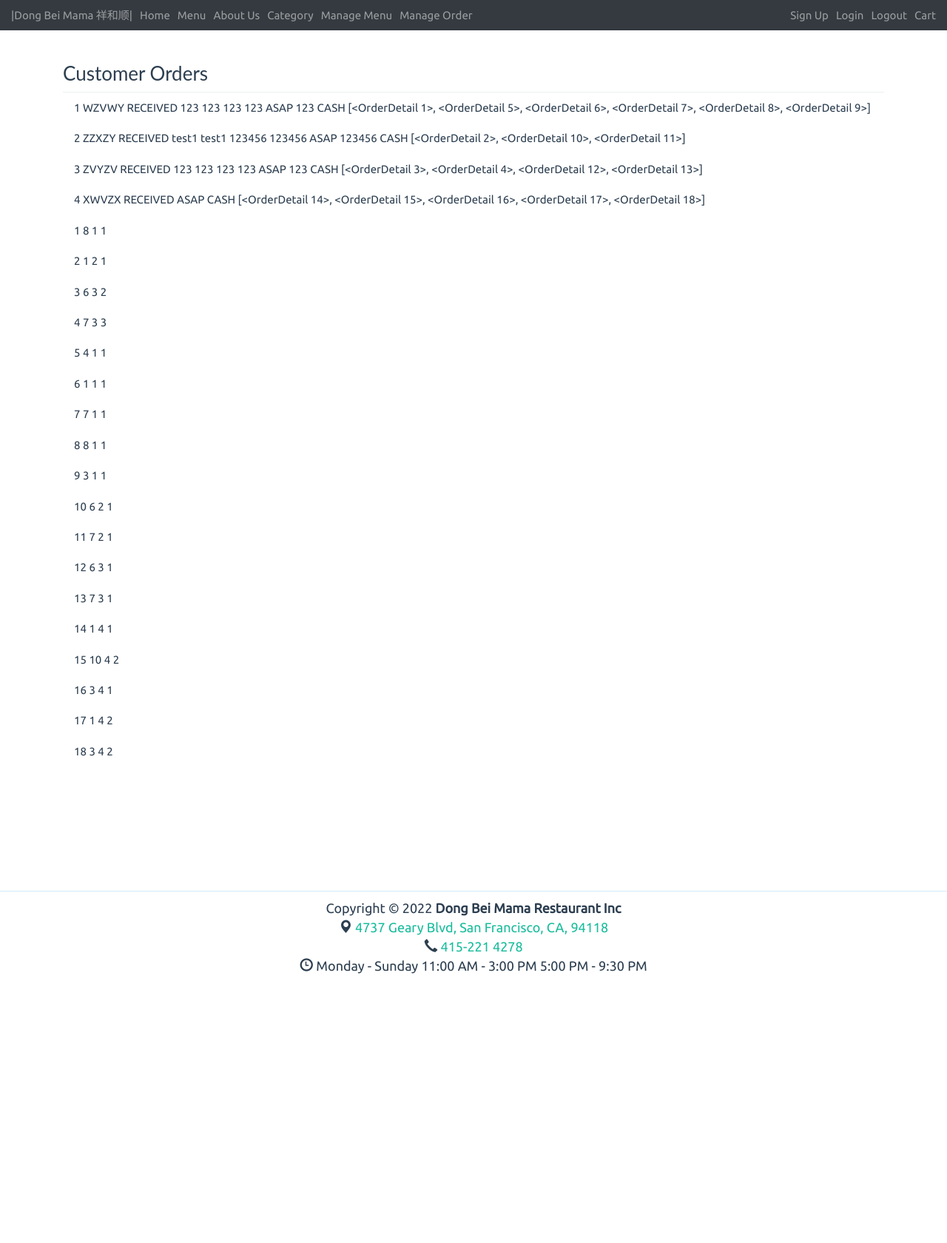
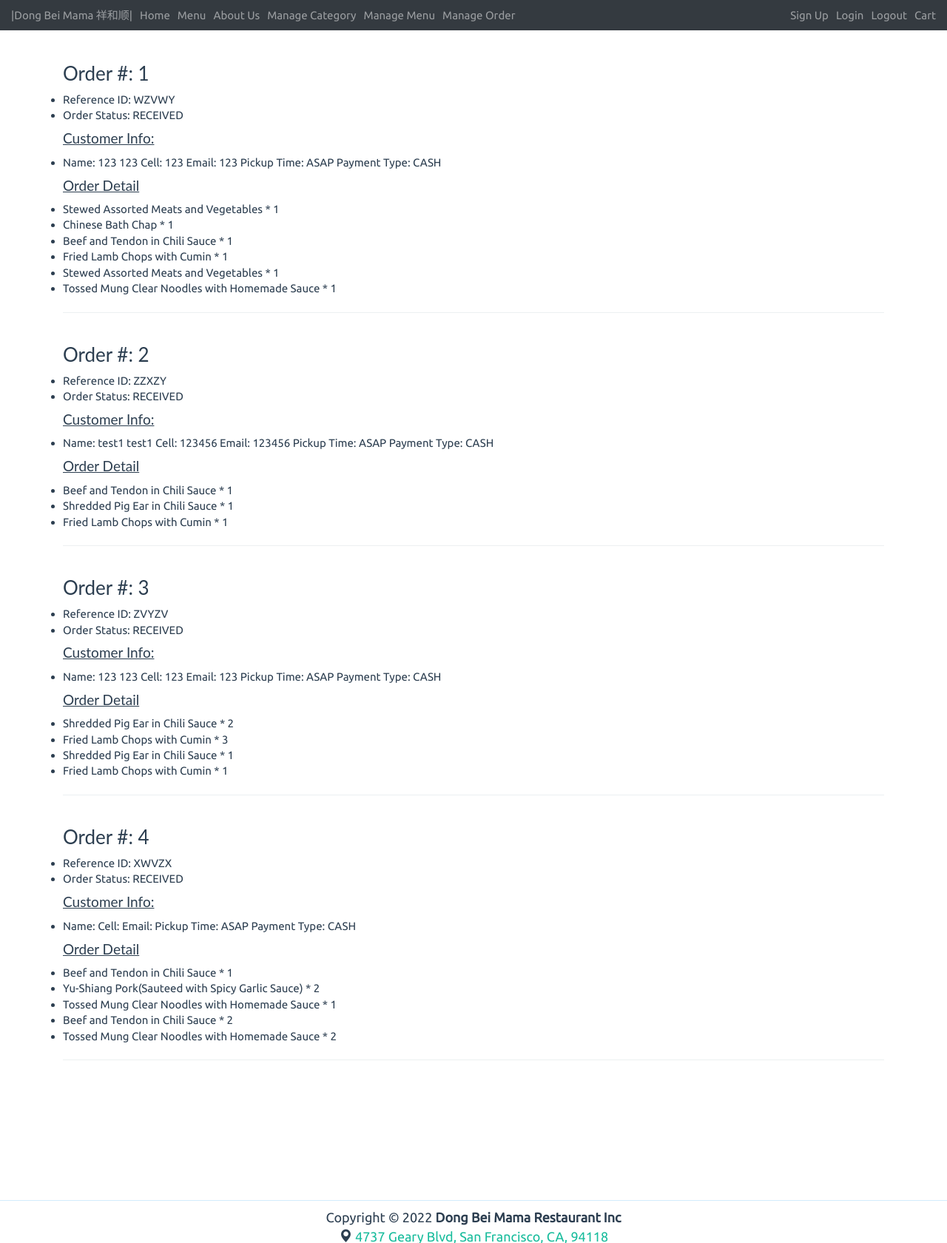
Before and after one commit to RayJCoder/webapp, a Flask app: page /manage-order in a window 1280 px wide. Shown: the top 1680 px of the page at 74% size. Before the commit the page ends 1316 px from the top, so only its background shows below. Run offline with Flask 2, Linux system fonts and the light colour scheme; data comes from the database, SQL or seed files in the repository; some libraries are stand-ins or nearby versions.

Commit message:
modify order management

```diff
--- a/website/__init__.py
+++ b/website/__init__.py
@@ -35,7 +35,6 @@ def create_app():
     return app
 
 def create_database(app):
-    db.create_all(app=app)
     if not path.exists('website/' + DB_NAME):
         db.create_all(app=app)
         print('created database!')
--- a/website/admin.py
+++ b/website/admin.py
@@ -113,4 +113,6 @@ def manage_menu():
 def manage_order():
     orders = Orders.query.all()
     orderdetail = OrderDetail.query.all()
-    return render_template('manage_order.html', orders=orders, orderdetail = orderdetail)
+    q = db.session.query(Orders, OrderDetail, Menu).filter(Orders.id == OrderDetail.OrderId).filter(OrderDetail.ItemId == Menu.id).all()
+
+    return render_template('manage_order.html', orders=orders, orderdetail = orderdetail, q = q)
--- a/website/templates/cart.html
+++ b/website/templates/cart.html
@@ -1,8 +1,7 @@
 {% extends "layout.html" %}
 {% block head %}
     <!-- Bootstrap CSS -->
-    <link rel="stylesheet" href="{{ url_for('static', filename='bs/css/flatly.min.css') }}" />
-    <link rel="stylesheet" href="{{ url_for('static', filename='css/styles.css') }}" />
+
 {% endblock %}
 
 {% block body %}
--- a/website/templates/layout.html
+++ b/website/templates/layout.html
@@ -41,7 +41,7 @@
           <a class="nav-item nav-link" id="menu" href="/menu">Menu</a>
           <a class="nav-item nav-link" id="about-us" href="/about-us">About Us</a>
 
-          <a class="nav-item nav-link" id="category" href="/manage-category">Category</a>
+          <a class="nav-item nav-link" id="category" href="/manage-category">Manage Category</a>
           <a class="nav-item nav-link" id="manage_menu" href="/manage-menu">Manage Menu</a>
           <a class="nav-item nav-link" id="manage_menu" href="/manage-order">Manage Order</a>
         </div>
--- a/website/templates/manage_order.html
+++ b/website/templates/manage_order.html
@@ -3,39 +3,32 @@
 {% block body %}
 
 <ul class="list-group list-group-flush" id="orders">
-    <h3>Customer Orders</h3>
+
     {% if orders %}
     {% for order in orders %}
-    <li class="list-group-item">
-        {{order.id}}
-        {{order.reference}}
-        {{order.status}}
-        {{order.first_name}}
-        {{order.last_name}}
-        {{order.phone_number}}
-        {{order.email}}
-        {{order.pick_up_time}}
-        {{order.card_number}}
-        {{order.secure_code}}
-        {{order.payment_type}}
-        {{order.items}}
-        {{order.items[id]}}
-        {{order.items[OrderId]}}
 
+    <h3>Order #: {{order.id}}</h3>
+    <div>
+    <li>Reference ID: {{order.reference}}</li>
+    <li>Order Status: {{order.status}}</li>
+    <h4><u>Customer Info:</u></h4>
+    <li>Name: {{order.first_name}} {{order.last_name}}
+        Cell: {{order.phone_number}}
+        Email: {{order.email}}
+        Pickup Time: {{order.pick_up_time}}
+        Payment Type: {{order.payment_type}}
+    </li>
+    <h4><u>Order Detail</u></h4>
+        {% for o, od, m in q %}
+        {% if o.id == order.id%}
+        <li>{{m.item_name }}  *  {{od.qty}}</li>
+        {% endif %}
+        {% endfor %}
+    </li>
 
+    </div>
 
-    </li>
-    {% endfor %}
-
-    {% for detail in orderdetail %}
-
-    <li class="list-group-item">
-        {{detail.id}}
-        {{detail.ItemId}}
-        {{detail.OrderId}}
-        {{detail.qty}}
-
-    </li>
+    <hr style="width:100%;margin-left:0;">
     {% endfor %}
     {% else %}
     <p>No orders to show</p>
--- a/website/views.py
+++ b/website/views.py
@@ -1,4 +1,3 @@
-from email.mime import image
 from flask import Blueprint, render_template, session, request, redirect, flash, jsonify, url_for, current_app
 from flask_login import login_required, current_user
 from sqlalchemy import inspect
@@ -153,7 +152,6 @@ def checkout():
         flash('Order submitted and recorded successfully', category='success')
         return redirect(url_for('views.thankyou'))
 
-
     return render_template('checkout.html', form = form, grand_total = grand_total, tax_total=tax_total, grand_total_plus_tax = grand_total_plus_tax, SF_TAX_RATE = SF_TAX_RATE)
 
 
```
Also changed, not shown: website/models.py (+1 -19 lines), README.md (added).
